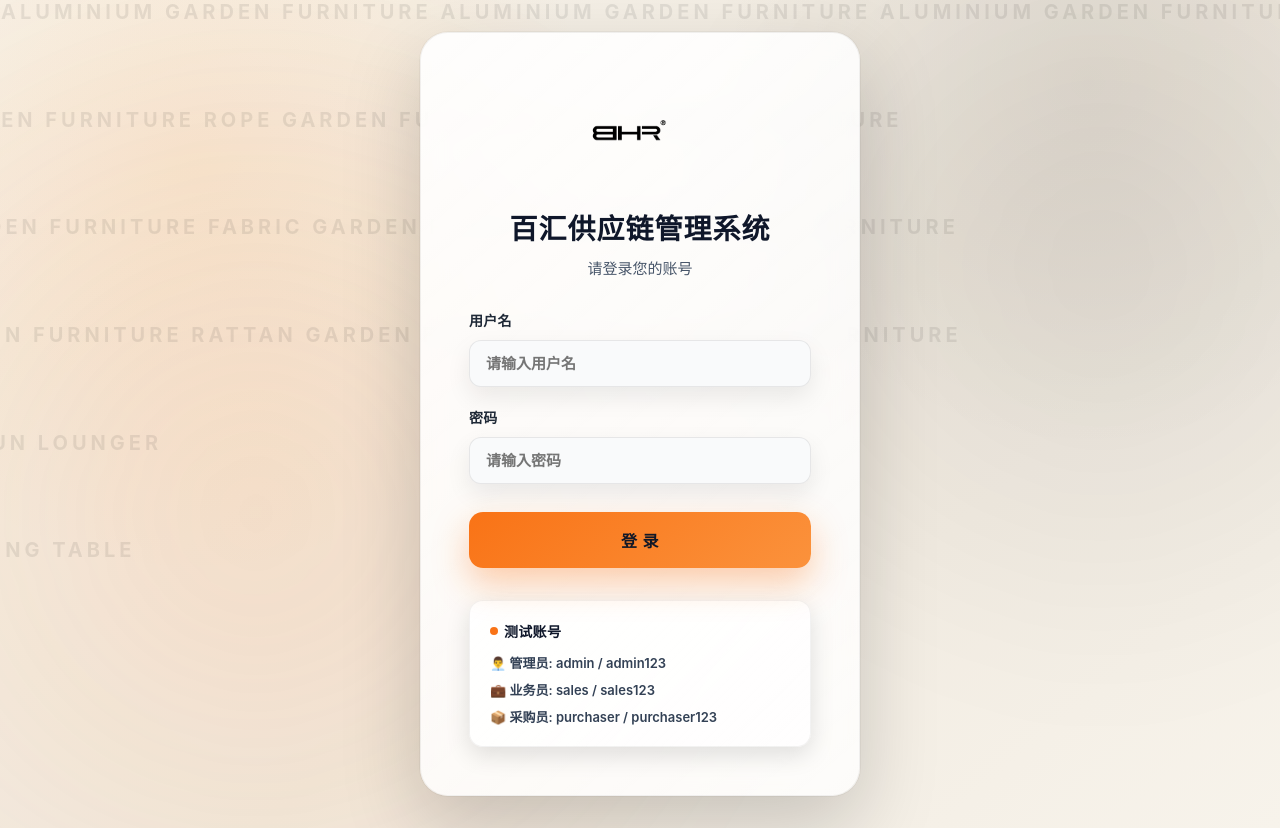
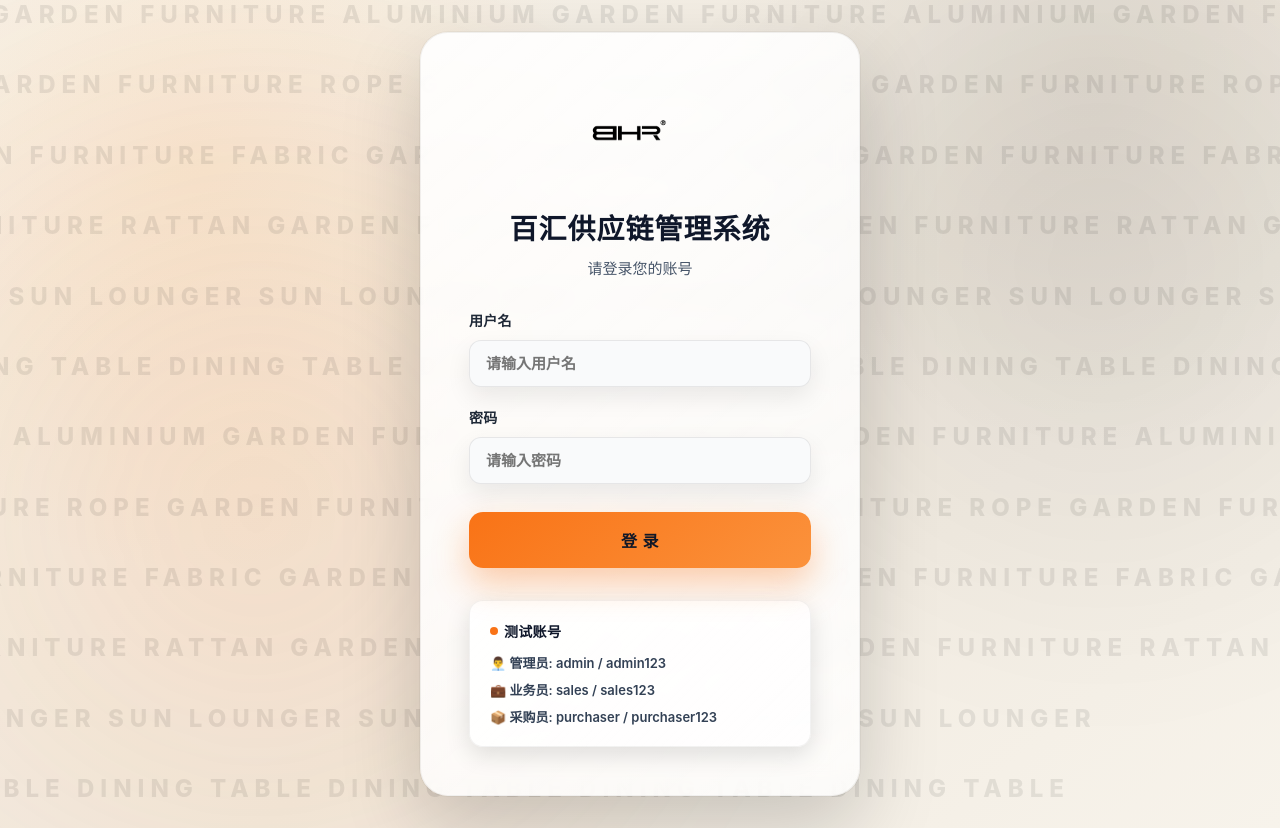
Before and after one commit to Yu2Zzzz/supply-dashboard, a React (Vite) app: page / in a window 1280 px wide. Built offline with nearby package versions, Linux system fonts and the light colour scheme.

Commit message:
auto update frontend

```diff
--- a/src/pages/LoginPage/index.jsx
+++ b/src/pages/LoginPage/index.jsx
@@ -62,27 +62,30 @@
         overflow: 'hidden',
         zIndex: 0
       }}>
-        {danmakuLines.map((line, index) => (
+        {Array.from({ length: 12 }).map((_, index) => {
+          const line = danmakuLines[index % danmakuLines.length];
+          return (
           <div
             key={line + index}
             style={{
               position: 'absolute',
-              top: `${(index * 13) % 100}%`,
+              top: `${(index * 8.5) % 100}%`,
               left: 0,
-              width: '200%',
+              width: '400%',
               whiteSpace: 'nowrap',
-              fontSize: '20px',
-              fontWeight: 700,
-              letterSpacing: '4px',
+              fontSize: '24px',
+              fontWeight: 800,
+              letterSpacing: '6px',
               textTransform: 'uppercase',
               color: 'rgba(0,0,0,0.08)',
-              animation: `scroll-left ${16 + index * 3}s linear infinite`,
-              animationDelay: `-${index * 2}s`
+              animation: `scroll-left ${18 + index * 3}s linear infinite`,
+              animationDelay: `-${index * 3}s`
             }}
           >
-            {`${line}   ${line}   ${line}   ${line}`}
+            {`${line}   `.repeat(12)}
           </div>
-        ))}
+        );
+        })}
       </div>
 
       <div style={{
```
